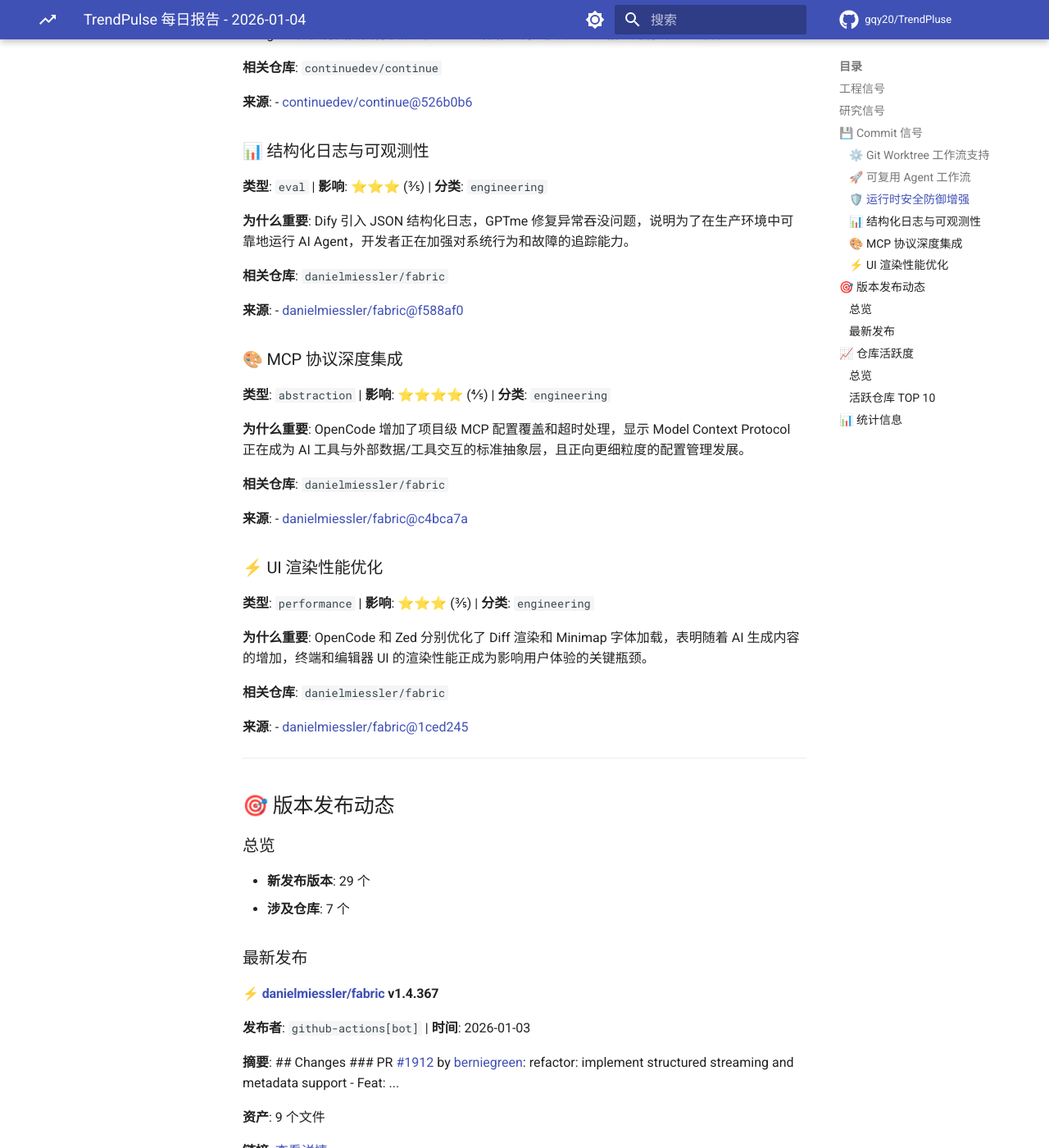
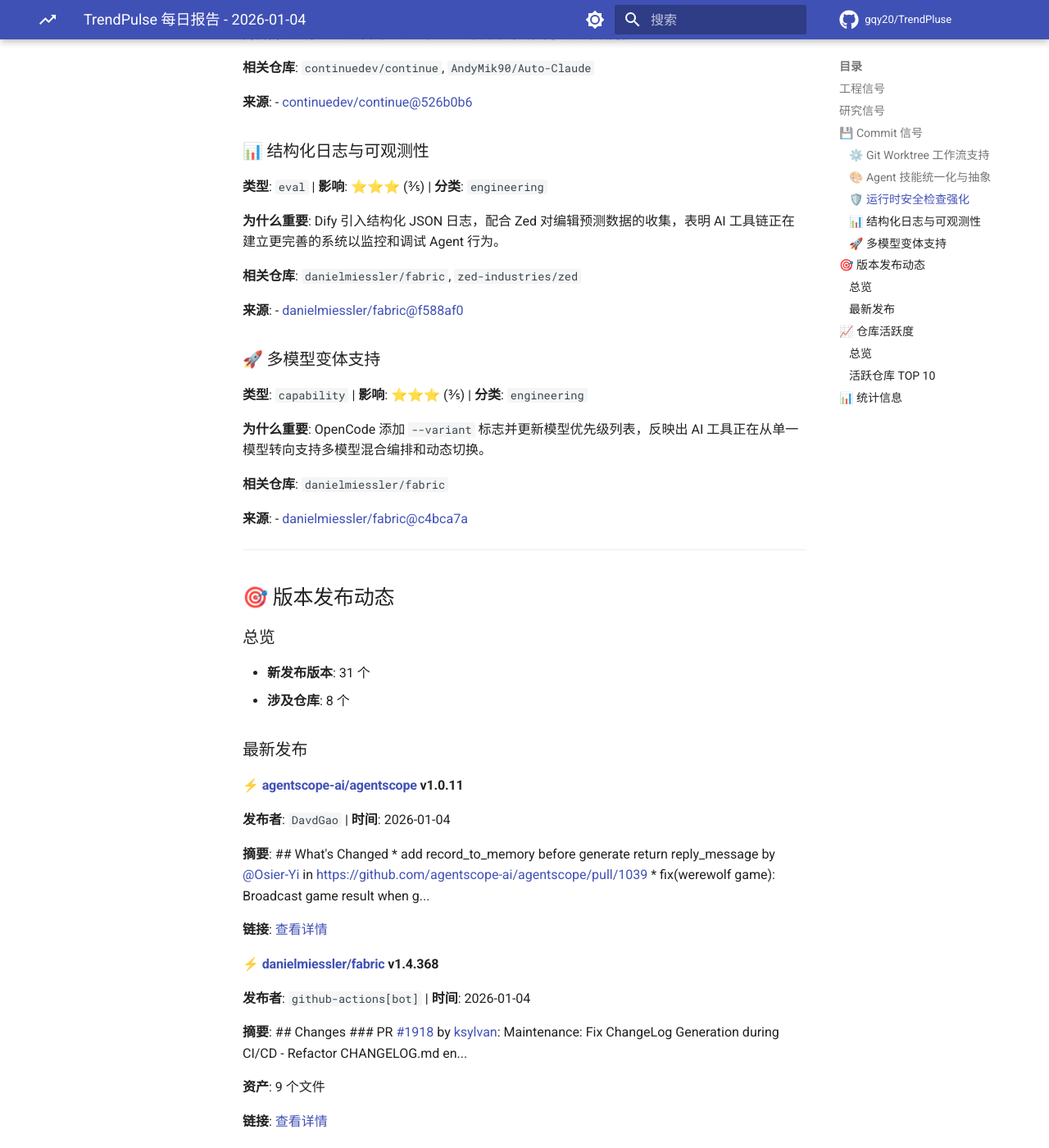
Before and after one commit to gqy20/TrendPluse, an MkDocs documentation site: the page built from docs/reports/report-2026-01-04.md, in a window 1280 px wide and 1400 px high, scrolled down 1170 px. Shown: the whole window at 82% size. Built offline with MkDocs 1.6.1 and Material for MkDocs 9.7.7, drawn with Linux system fonts in a browser that asks for light colours; nearby versions of some CDN libraries; library files that are not in the unit come from our copies; comment, search, counter and statistics services are not loaded; some of the changed text lies outside the part shown.

Commit message:
docs: update daily trend report [skip ci]

```diff
--- a/docs/reports/report-2026-01-04.md
+++ b/docs/reports/report-2026-01-04.md
@@ -15,33 +15,33 @@
 
 **类型**: `workflow` | **影响**: ⭐⭐⭐⭐ (4/5) | **分类**: `engineering`
 
-**为什么重要**: 多个顶级 AI 编码工具（OpenCode, Fabric, Auto-Claude）同时增加了对 Git Worktree 的支持，表明 AI Agent 正在从单文件编辑转向处理复杂的多分支并行开发场景。
+**为什么重要**: 多个顶级 AI 编程工具同时增加了对 Git Worktree 的支持，表明 AI Agent 正在从单文件处理转向更复杂的多分支并行开发场景。
 
-**相关仓库**: `cline/cline`
+**相关仓库**: `danielmiessler/fabric`, `cline/cline`, `AndyMik90/Auto-Claude`
 
 **来源**:
 - [cline/cline@0d04205](https://github.com/cline/cline/commit/0d04205dc4194c54e4bf424d2dc80f2fe1697e98)
 
 
-### 🚀 可复用 Agent 工作流
+### 🎨 Agent 技能统一化与抽象
 
-**类型**: `capability` | **影响**: ⭐⭐⭐⭐⭐ (5/5) | **分类**: `engineering`
+**类型**: `abstraction` | **影响**: ⭐⭐⭐⭐⭐ (5/5) | **分类**: `research`
 
-**为什么重要**: Continue 引入可复用的 Agents 工作流，标志着 AI 编码助手从'单次对话'向'可编程、可组合的自动化流程'演进，降低了构建复杂开发脚本的门槛。
+**为什么重要**: Google Gemini CLI 和 Continue 同时在重构 Agent 技能的加载与表示方式，显示行业正致力于解决 Agent 能力的模块化与可组合性问题。
 
-**相关仓库**: `continuedev/continue`
+**相关仓库**: `continuedev/continue`, `google-gemini/gemini-cli`
 
 **来源**:
 - [continuedev/continue@4ef8f20](https://github.com/continuedev/continue/commit/4ef8f201e9a7c94d77cea7de2f936361fa926361)
 
 
-### 🛡️ 运行时安全防御增强
+### 🛡️ 运行时安全检查强化
 
-**类型**: `safety` | **影响**: ⭐⭐⭐⭐⭐ (5/5) | **分类**: `engineering`
+**类型**: `safety` | **影响**: ⭐⭐⭐⭐ (4/5) | **分类**: `engineering`
 
-**为什么重要**: GPTme 和 Auto-Claude 等项目集中修复了路径遍历和断言失败等安全问题，反映出 AI Agent 在获得更高执行权限（如 Shell 访问）时，必须建立严格的运行时安全边界。
+**为什么重要**: gptme 和 Auto-Claude 都在移除 `assert` 并增加显式的运行时检查（特别是路径遍历防御），说明 AI 生成代码的安全性正从开发时测试转向生产环境防护。
 
-**相关仓库**: `continuedev/continue`
+**相关仓库**: `continuedev/continue`, `AndyMik90/Auto-Claude`
 
 **来源**:
 - [continuedev/continue@526b0b6](https://github.com/continuedev/continue/commit/526b0b6672abe22567a7f54ed8274e00db19824e)
@@ -51,19 +51,19 @@
 
 **类型**: `eval` | **影响**: ⭐⭐⭐ (3/5) | **分类**: `engineering`
 
-**为什么重要**: Dify 引入 JSON 结构化日志，GPTme 修复异常吞没问题，说明为了在生产环境中可靠地运行 AI Agent，开发者正在加强对系统行为和故障的追踪能力。
+**为什么重要**: Dify 引入结构化 JSON 日志，配合 Zed 对编辑预测数据的收集，表明 AI 工具链正在建立更完善的系统以监控和调试 Agent 行为。
 
-**相关仓库**: `danielmiessler/fabric`
+**相关仓库**: `danielmiessler/fabric`, `zed-industries/zed`
 
 **来源**:
 - [danielmiessler/fabric@f588af0](https://github.com/danielmiessler/fabric/commit/f588af08879d608bfbf87a815144ac491d554d36)
 
 
-### 🎨 MCP 协议深度集成
+### 🚀 多模型变体支持
 
-**类型**: `abstraction` | **影响**: ⭐⭐⭐⭐ (4/5) | **分类**: `engineering`
+**类型**: `capability` | **影响**: ⭐⭐⭐ (3/5) | **分类**: `engineering`
 
-**为什么重要**: OpenCode 增加了项目级 MCP 配置覆盖和超时处理，显示 Model Context Protocol 正在成为 AI 工具与外部数据/工具交互的标准抽象层，且正向更细粒度的配置管理发展。
+**为什么重要**: OpenCode 添加 `--variant` 标志并更新模型优先级列表，反映出 AI 工具正在从单一模型转向支持多模型混合编排和动态切换。
 
 **相关仓库**: `danielmiessler/fabric`
 
@@ -71,27 +71,35 @@
 - [danielmiessler/fabric@c4bca7a](https://github.com/danielmiessler/fabric/commit/c4bca7a302b29e340f493e78dac9f0c982ac3921)
 
 
-### ⚡ UI 渲染性能优化
-
-**类型**: `performance` | **影响**: ⭐⭐⭐ (3/5) | **分类**: `engineering`
-
-**为什么重要**: OpenCode 和 Zed 分别优化了 Diff 渲染和 Minimap 字体加载，表明随着 AI 生成内容的增加，终端和编辑器 UI 的渲染性能正成为影响用户体验的关键瓶颈。
-
-**相关仓库**: `danielmiessler/fabric`
-
-**来源**:
-- [danielmiessler/fabric@1ced245](https://github.com/danielmiessler/fabric/commit/1ced245bfe866a7ab09f7a82f587704005935ccc)
-
-
 ---
 ## 🎯 版本发布动态
 
 ### 总览
 
-- **新发布版本**: 29 个
-- **涉及仓库**: 7 个
+- **新发布版本**: 31 个
+- **涉及仓库**: 8 个
 
 ### 最新发布
+
+#### ⚡ [agentscope-ai/agentscope](https://github.com/agentscope-ai/agentscope) v1.0.11
+
+**发布者**: `DavdGao` | **时间**: 2026-01-04
+
+**摘要**: ## What's Changed
+ * add record_to_memory before generate return reply_message by @Osier-Yi in https://github.com/agentscope-ai/agentscope/pull/1039
+ * fix(werewolf game): Broadcast game result when g...
+
+**链接**: [查看详情](https://github.com/agentscope-ai/agentscope/releases/tag/v1.0.11)
+
+#### ⚡ [danielmiessler/fabric](https://github.com/danielmiessler/fabric) v1.4.368
+
+**发布者**: `github-actions[bot]` | **时间**: 2026-01-04
+
+**摘要**: ## Changes  ### PR [#1918](https://github.com/danielmiessler/Fabric/pull/1918) by [ksylvan](https://github.com/ksylvan): Maintenance: Fix  ChangeLog Generation during CI/CD  - Refactor CHANGELOG.md en...
+
+**资产**: 9 个文件
+
+**链接**: [查看详情](https://github.com/danielmiessler/Fabric/releases/tag/v1.4.368)
 
 #### ⚡ [danielmiessler/fabric](https://github.com/danielmiessler/fabric) v1.4.367
 
@@ -174,26 +182,6 @@
 
 **链接**: [查看详情](https://github.com/anomalyco/opencode/releases/tag/v1.0.221)
 
-#### ⚡ [anomalyco/opencode](https://github.com/anomalyco/opencode) v1.0.220
-
-**发布者**: `thdxr` | **时间**: 2025-12-31
-
-**摘要**: ## Core - Fix plugin and mode glob patterns - Add debug agent subcommand to test agents in isolation (@Eric-Guo) - Display MCP tag for prompts in autocomplete but not in prompt (@paoloricciuti) ## TUI...
-
-**资产**: 32 个文件
-
-**链接**: [查看详情](https://github.com/anomalyco/opencode/releases/tag/v1.0.220)
-
-#### ⚡ [anomalyco/opencode](https://github.com/anomalyco/opencode) v1.0.219
-
-**发布者**: `thdxr` | **时间**: 2025-12-31
-
-**摘要**: ## Core - MDNS no longer fails when service is already registered - Allow configurable CORS hosts - Add MCP prompts as slash commands (@paoloricciuti) - Add Gemini 3 Flash to fast models list (@junmed...
-
-**资产**: 30 个文件
-
-**链接**: [查看详情](https://github.com/anomalyco/opencode/releases/tag/v1.0.219)
-
 
 
 ---
@@ -219,7 +207,7 @@
 | [zed-industries/zed](https://github.com/zed-industries/zed) | 3 | 0 | maxbrunsfeld (1), cole-miller (1), marcocondrache (1) |
 | [continuedev/continue](https://github.com/continuedev/continue) | 2 | 0 | sestinj (2) |
 | [google-gemini/gemini-cli](https://github.com/google-gemini/gemini-cli) | 2 | 0 | abhipatel12 (1), NTaylorMullen (1) |
-| [cline/cline](https://github.com/cline/cline) | 1 | 0 | robinnewhouse (1) |
+| [agentscope-ai/agentscope](https://github.com/agentscope-ai/agentscope) | 2 | 0 | FFengIll (1), qbc2016 (1) |
 
 ---
 
@@ -227,5 +215,5 @@
 
 - **分析 PR 数**: 0
 - **高影响信号数**: 0
-- **分析 Commit 数**: 83
-- **Release 数**: 29
+- **分析 Commit 数**: 82
+- **Release 数**: 31
```
Also changed, not shown: other parts of docs/reports/report-2026-01-04.md (+2 -2 lines), docs/reports/index.md (+3 -3 lines), reports/report-2026-01-04.md (+42 -54 lines).
